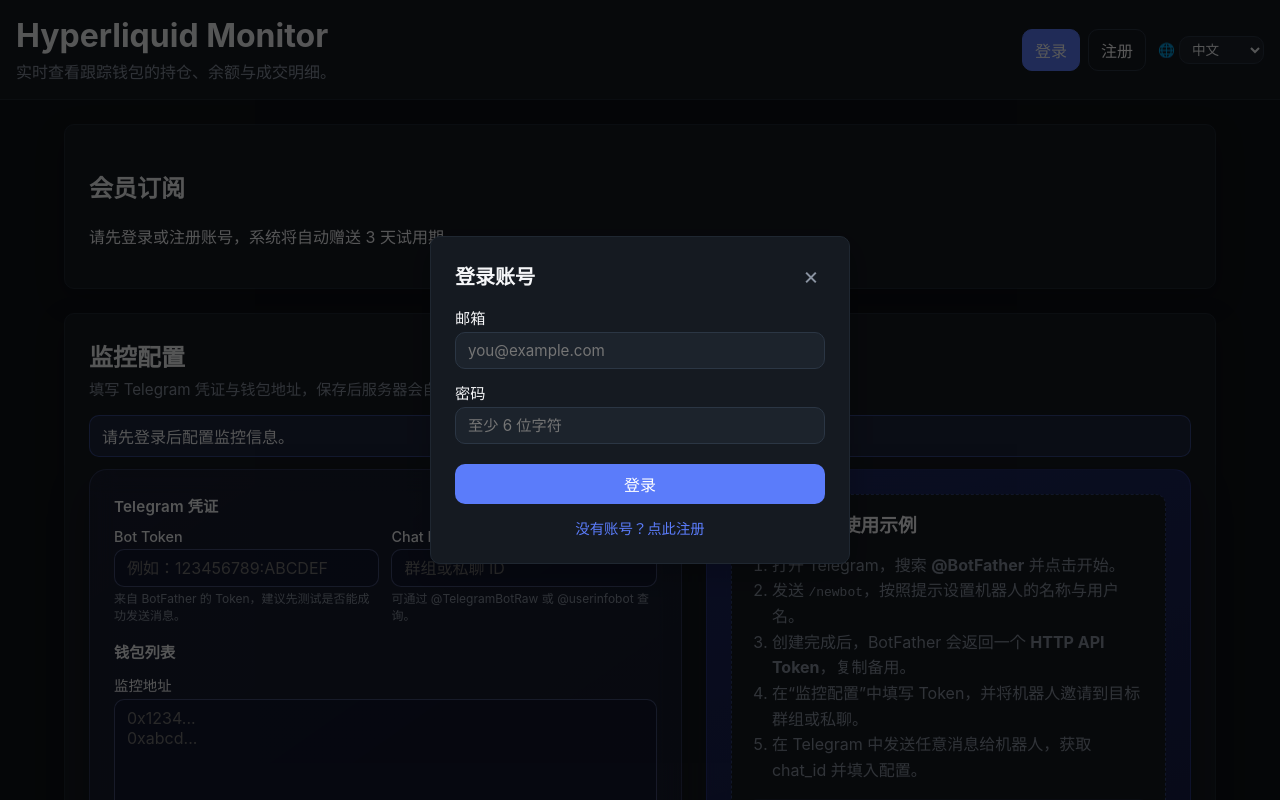
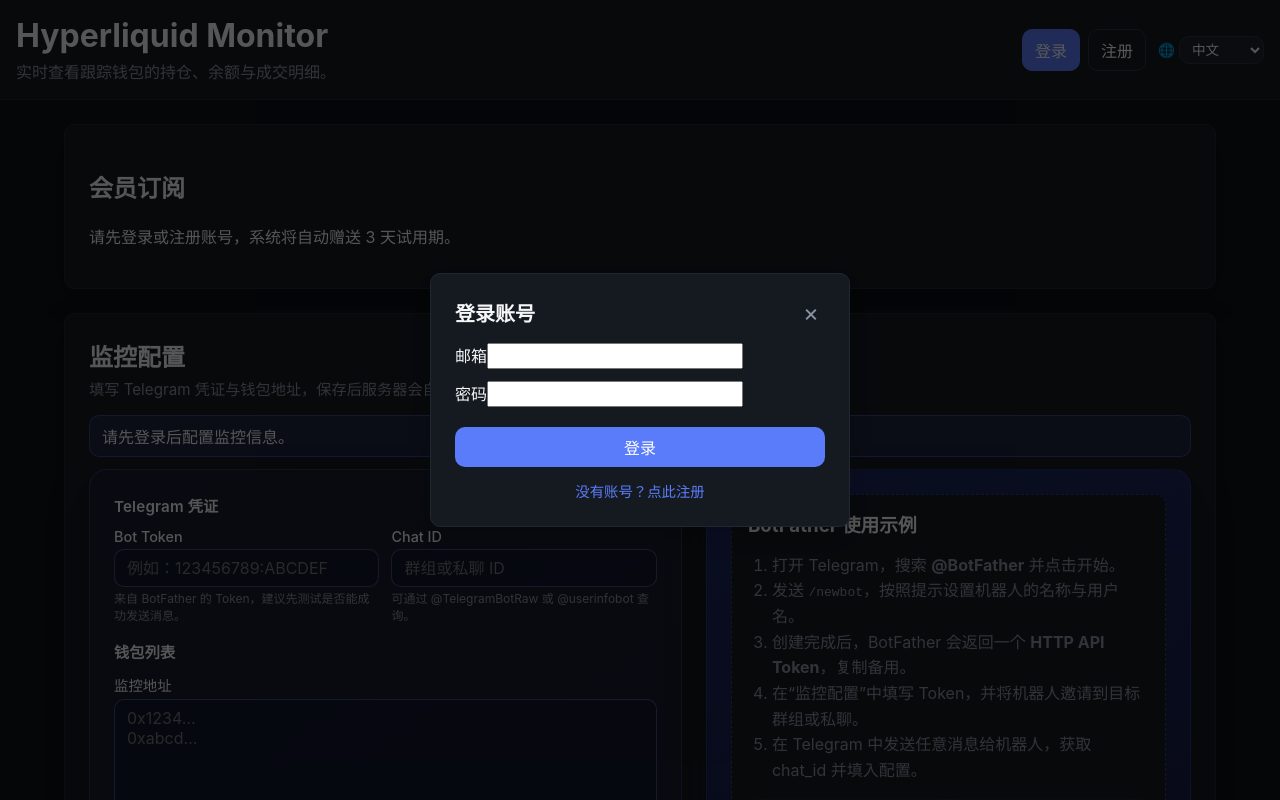
Before and after one commit to barron-paw/new, a React app in the folder hyperliquid-monitor-main/frontend/: page / in a window 1280 px wide. Both pictures are taken after a click on the button "登录". Shown: the top 800 px of the page. Built offline with nearby package versions, Linux system fonts and the light colour scheme; no server answers; the HTML template or start-up script is replaced by a standard one.

Commit message:
Add files via upload

```diff
--- a/hyperliquid-monitor-main/frontend/src/api/auth.js
+++ b/hyperliquid-monitor-main/frontend/src/api/auth.js
@@ -22,8 +22,7 @@
     if (!token) {
       return null;
     }
-    const user = await apiClient.get('/auth/me');
-    return user;
+    return await apiClient.get('/auth/me');
   } catch (error) {
     setAuthToken(null);
     return null;
--- a/hyperliquid-monitor-main/frontend/src/components/AuthDialog.jsx
+++ b/hyperliquid-monitor-main/frontend/src/components/AuthDialog.jsx
@@ -1,6 +1,6 @@
 import { useEffect, useState } from 'react';
+import './AuthDialog.css';
 import { useAuth } from '../context/AuthContext.jsx';
-import './AuthDialog.css';
 import { useLanguage } from '../context/LanguageContext.jsx';
 import { requestVerificationCode } from '../api/auth.js';
 
@@ -8,21 +8,6 @@
   const { login, register, error } = useAuth();
   const { language } = useLanguage();
   const isEnglish = language === 'en';
-
-  const modes = {
-    login: {
-      title: isEnglish ? 'Sign in' : '登录账号',
-      submitText: isEnglish ? 'Sign in' : '登录',
-      switchText: isEnglish ? 'No account? Register' : '没有账号？点此注册',
-      target: 'register',
-    },
-    register: {
-      title: isEnglish ? 'Create account' : '注册账号',
-      submitText: isEnglish ? 'Register & start 3-day trial' : '注册并开始 3 天试用',
-      switchText: isEnglish ? 'Already have an account? Sign in' : '已有账号？点此登录',
-      target: 'login',
-    },
-  };
 
   const [form, setForm] = useState({ email: '', password: '', verificationCode: '' });
   const [submitting, setSubmitting] = useState(false);
@@ -39,7 +24,19 @@
     return null;
   }
 
-  const metadata = modes[mode] || modes.login;
+  const metadata = mode === 'register'
+    ? {
+        title: isEnglish ? 'Create Account' : '注册账号',
+        switchText: isEnglish ? 'Already have an account? Sign in' : '已有账号？点此登录',
+        target: 'login',
+        submitText: isEnglish ? 'Register & Start 3-Day Trial' : '注册并开始 3 天试用',
+      }
+    : {
+        title: isEnglish ? 'Sign In' : '登录账号',
+        switchText: isEnglish ? 'No account? Register' : '没有账号？点此注册',
+        target: 'register',
+        submitText: isEnglish ? 'Sign In' : '登录',
+      };
 
   const handleRequestVerification = async () => {
     const email = form.email.trim();
@@ -66,14 +63,18 @@
     try {
       setSubmitting(true);
       if (mode === 'login') {
-        await login(form);
+        await login({ email: form.email, password: form.password });
       } else {
         if (!form.verificationCode.trim()) {
           setLocalError(isEnglish ? 'Verification code is required.' : '请输入邮箱验证码。');
           setSubmitting(false);
           return;
         }
-        await register({ email: form.email, password: form.password, verification_code: form.verificationCode.trim() });
+        await register({
+          email: form.email,
+          password: form.password,
+          verification_code: form.verificationCode.trim(),
+        });
       }
       onClose();
     } catch (err) {
@@ -88,35 +89,28 @@
       <div className="auth-dialog__panel">
         <div className="auth-dialog__header">
           <h2>{metadata.title}</h2>
-          <button
-            type="button"
-            className="auth-dialog__close"
-            onClick={onClose}
-            aria-label={isEnglish ? 'Close' : '关闭'}
-          >
+          <button type="button" className="auth-dialog__close" onClick={onClose}>
             ×
           </button>
         </div>
         <form className="auth-dialog__form" onSubmit={handleSubmit}>
-          <label className="auth-dialog__label">
-            {isEnglish ? 'Email' : '邮箱'}
+          <label>
+            <span>{isEnglish ? 'Email' : '邮箱'}</span>
             <input
               type="email"
               value={form.email}
               onChange={(event) => setForm((prev) => ({ ...prev, email: event.target.value }))}
-              placeholder="you@example.com"
               required
             />
           </label>
-          <label className="auth-dialog__label">
-            {isEnglish ? 'Password' : '密码'}
+          <label>
+            <span>{isEnglish ? 'Password' : '密码'}</span>
             <input
               type="password"
               value={form.password}
               onChange={(event) => setForm((prev) => ({ ...prev, password: event.target.value }))}
-              placeholder={isEnglish ? 'At least 6 characters' : '至少 6 位字符'}
+              minLength={6}
               required
-              minLength={6}
             />
           </label>
           {mode === 'register' ? (
@@ -135,9 +129,7 @@
             </label>
           ) : null}
 
-          {(localError || error) ? (
-            <div className="auth-dialog__error">{localError || error}</div>
-          ) : null}
+          {(localError || error) ? <div className="auth-dialog__error">{localError || error}</div> : null}
 
           <button type="submit" className="auth-dialog__submit" disabled={submitting}>
             {submitting ? (isEnglish ? 'Submitting…' : '提交中…') : metadata.submitText}
```
